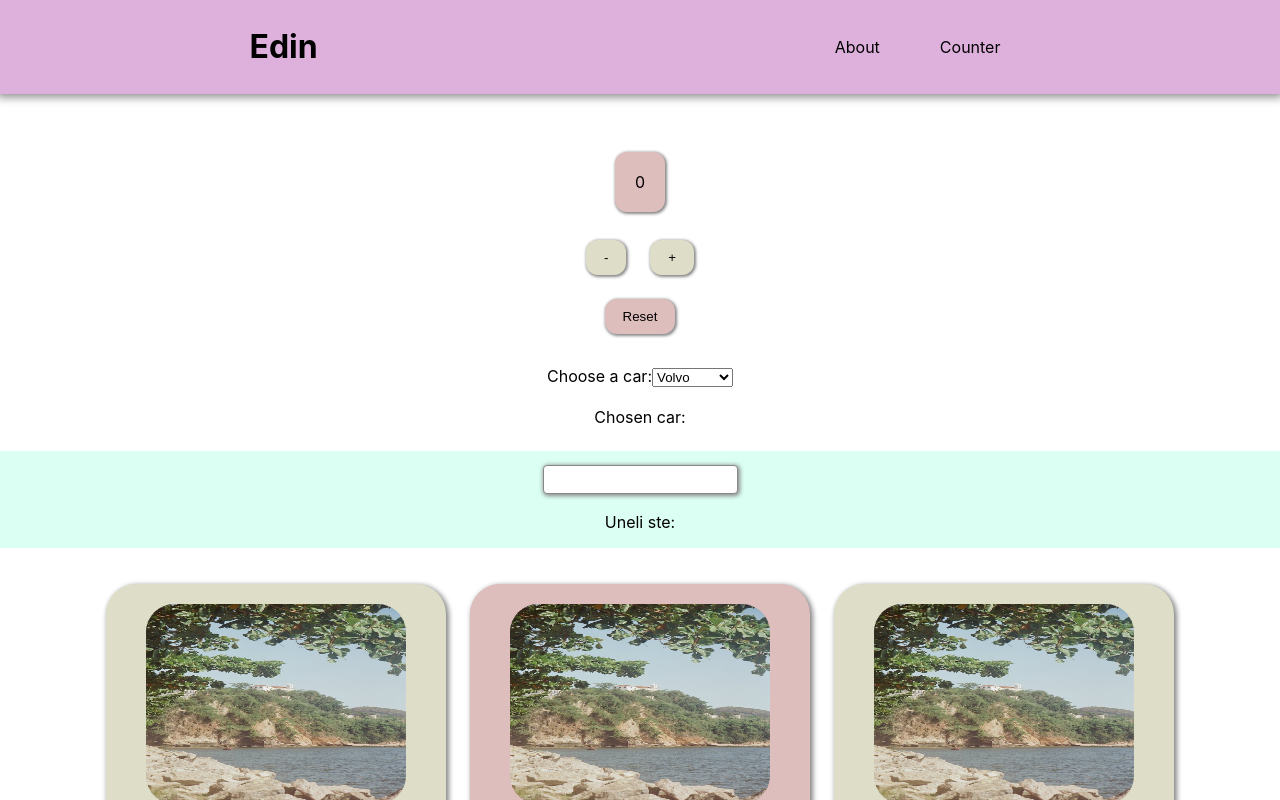
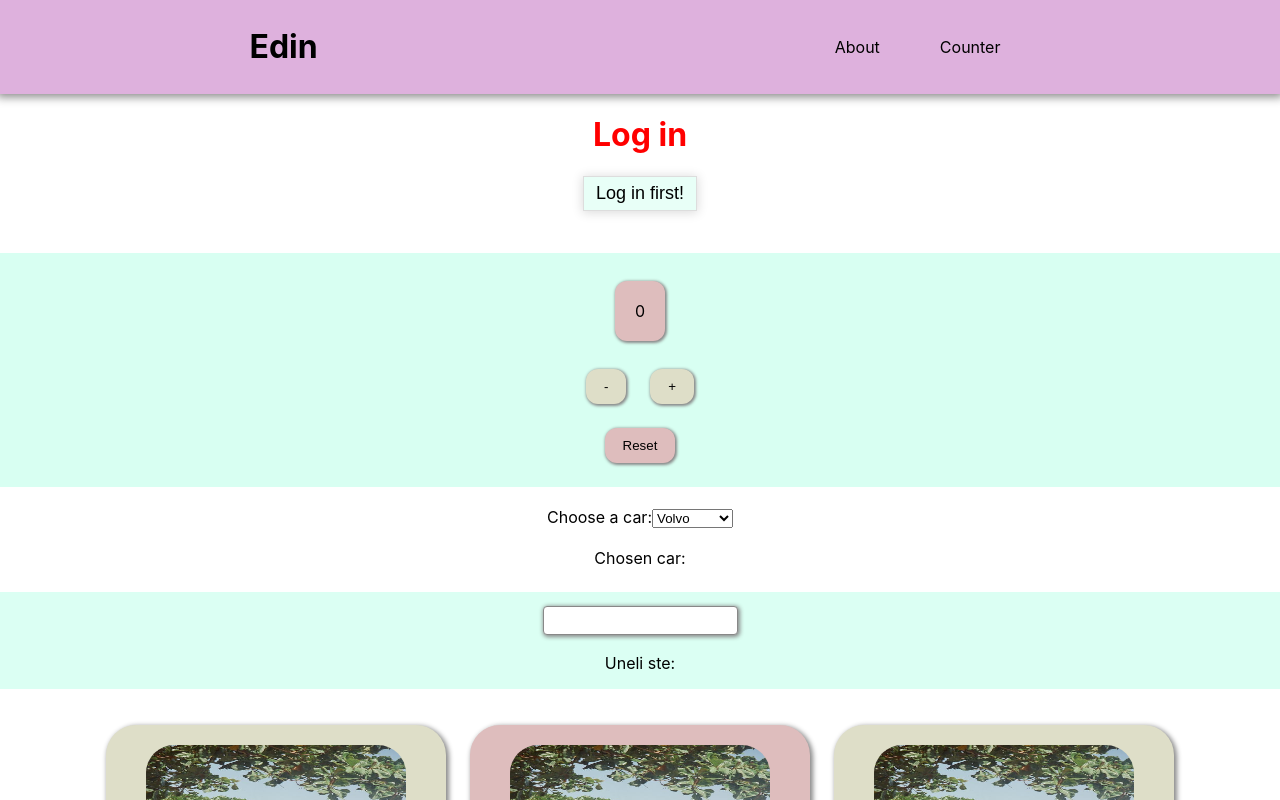
Before and after one commit to edinmavric/React-First-App, a React (Create React App) app: page / in a window 1280 px wide. Shown: the top 800 px of the page. Built offline with nearby package versions, Linux system fonts and the light colour scheme.

Commit message:
condition rendering

```diff
--- a/src/App.js
+++ b/src/App.js
@@ -7,6 +7,7 @@ import Form from './components/RegistrationForm/RegistrationForm';
 import { useState } from 'react';
 import InputValue from './components/Input/InputValue';
 import Dropdown from './components/Dropdown/Dropdown';
+import Login from './components/Login-Logout/Login';
 
 const cardData = [
   {
@@ -67,6 +68,7 @@ const App = () => {
   return (
     <>
       <Header title="Edin" li1="About" li2="Counter" />
+      <Login />
       <Counter sub="-" add="+" reset="Reset" />
       <Dropdown />
       <InputValue />
--- a/src/components/Counter/Counter.css
+++ b/src/components/Counter/Counter.css
@@ -4,6 +4,8 @@
   align-items: center;
   flex-direction: column;
   margin-top: 42px;
+  background-color: rgba(127, 255, 212, 0.3);
+  padding: 12px 0;
 }
 .counter p {
   background-color: #debdbd;
--- /dev/null
+++ b/src/components/Login-Logout/Login.css
@@ -0,0 +1,15 @@
+.Login-page {
+    display: flex;
+    justify-content: center;
+    align-items: center;
+    flex-direction: column;
+}
+.Login-page button {
+    padding: 6px 12px;
+    font-size: 18px;
+    border: none;
+    cursor: pointer;
+    border: 1px solid #ddd;
+    box-shadow: 0 1px 10px 1px #ddd;
+    background-color: rgba(127, 255, 212, 0.18);
+}
--- /dev/null
+++ b/src/components/Login-Logout/Login.js
@@ -0,0 +1,23 @@
+import './Login.css';
+import { useState } from 'react';
+
+const Login = () => {
+  const [isLoggedIn, setIsLoggedIn] = useState(false);
+
+  const isLoggedInButtonClickHandler = () => {
+    setIsLoggedIn(prevState => !prevState);
+  };
+
+  return (
+    <div className="Login-page">
+      <h1 style={{ color: isLoggedIn ? 'green' : 'red' }}>
+        {isLoggedIn ? 'Logged in' : 'Log in'}
+      </h1>
+      <button onClick={isLoggedInButtonClickHandler}>
+        {isLoggedIn ? 'Successfully logged in!' : 'Log in first!'}
+      </button>
+    </div>
+  );
+};
+
+export default Login;
```
